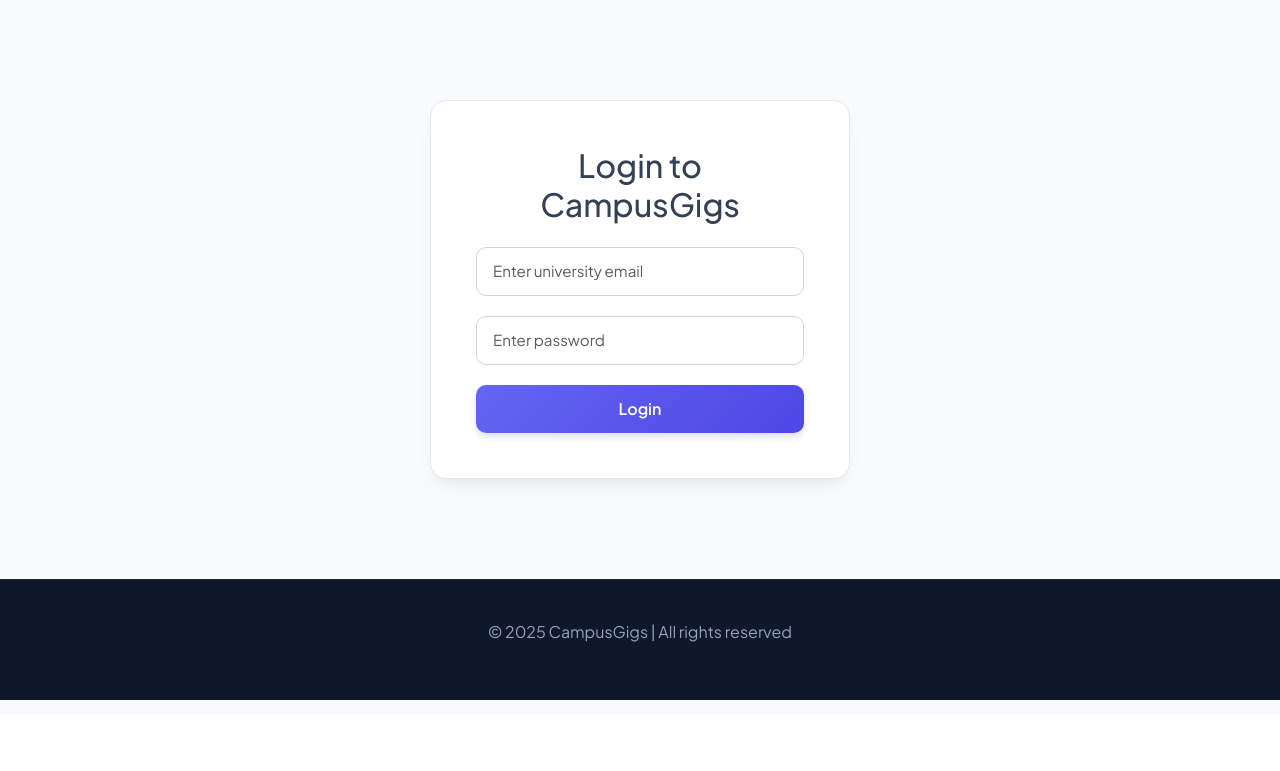
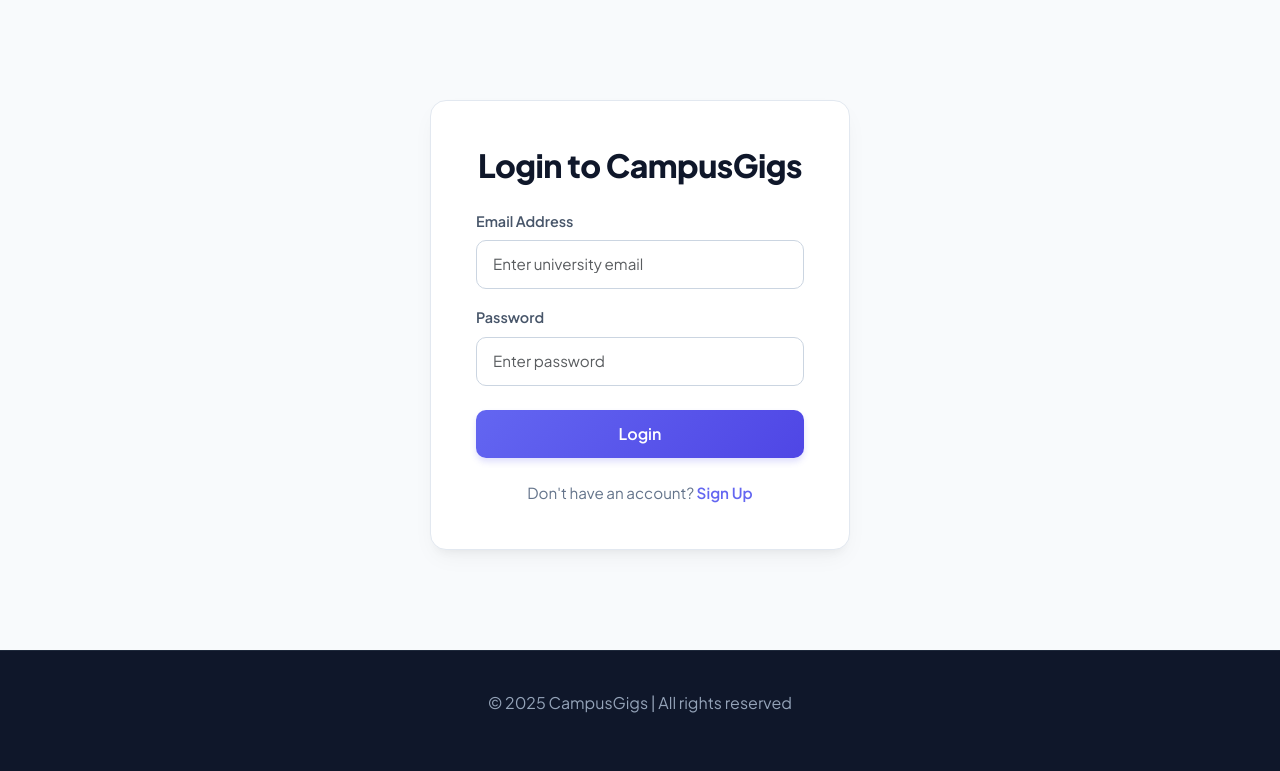
Before and after one commit to Kh-Atia-Rahaman/Campus-Gigs, a PHP site: page /frontend/pages/Login.html in a window 1280 px wide. Shown: the part 85-856 px from the top of the page. Before the commit the page ends 785 px from the top, so only its background shows below. Run offline with PHP 8.4, Linux system fonts and the light colour scheme.

Commit message:
fix(auth): implement session validation and conditional auth rendering on job feed page and clean up login styles

```diff
--- a/frontend/pages/Login.html
+++ b/frontend/pages/Login.html
@@ -55,7 +55,7 @@
             padding: 12px 16px;
             border-radius: 10px;
             border: 1px solid #cbd5e1;
-            margin-bottom: 20px;
+            margin-bottom: 0px;
             font-size: 0.95rem;
             transition: all 0.2s ease;
         }
@@ -90,6 +90,13 @@
             margin-top: 80px;
             border-top: 1px solid #1e293b;
         }
+
+        @media (max-width: 576px) {
+            .login-container {
+                margin: 40px 15px;
+                padding: 25px;
+            }
+        }
     </style>
 </head>
 <body>
@@ -122,16 +129,21 @@
 
     <!-- Login Form -->
     <div class="login-container">
-        <h2 class="text-center mb-4">Login to CampusGigs</h2>
+        <h2 class="text-center mb-4" style="font-weight: 800; color: #0f172a; letter-spacing: -0.5px;">Login to CampusGigs</h2>
         <form action="../../backend/controllers/login.php" method="POST">
-            <div class="form-group">
+            <div class="mb-3">
+                <label for="email" class="form-label" style="font-weight: 600; color: #475569; font-size: 0.9rem;">Email Address</label>
                 <input type="email" name="email" class="form-control" id="email" placeholder="Enter university email" required>
             </div>
-            <div class="form-group">
+            <div class="mb-4">
+                <label for="password" class="form-label" style="font-weight: 600; color: #475569; font-size: 0.9rem;">Password</label>
                 <input type="password" name="password" class="form-control" id="password" placeholder="Enter password" required>
             </div>
             <button type="submit" class="btn btn-primary">Login</button>
         </form>
+        <p class="text-center mt-4 mb-0" style="font-size: 0.95rem; color: #64748b;">
+            Don't have an account? <a href="Sign up.html" style="color: #6366f1; text-decoration: none; font-weight: 600;">Sign Up</a>
+        </p>
     </div>
 
     <!-- Footer -->
```
Also changed, not shown: backend/job_feed.php (+35 -2 lines).
